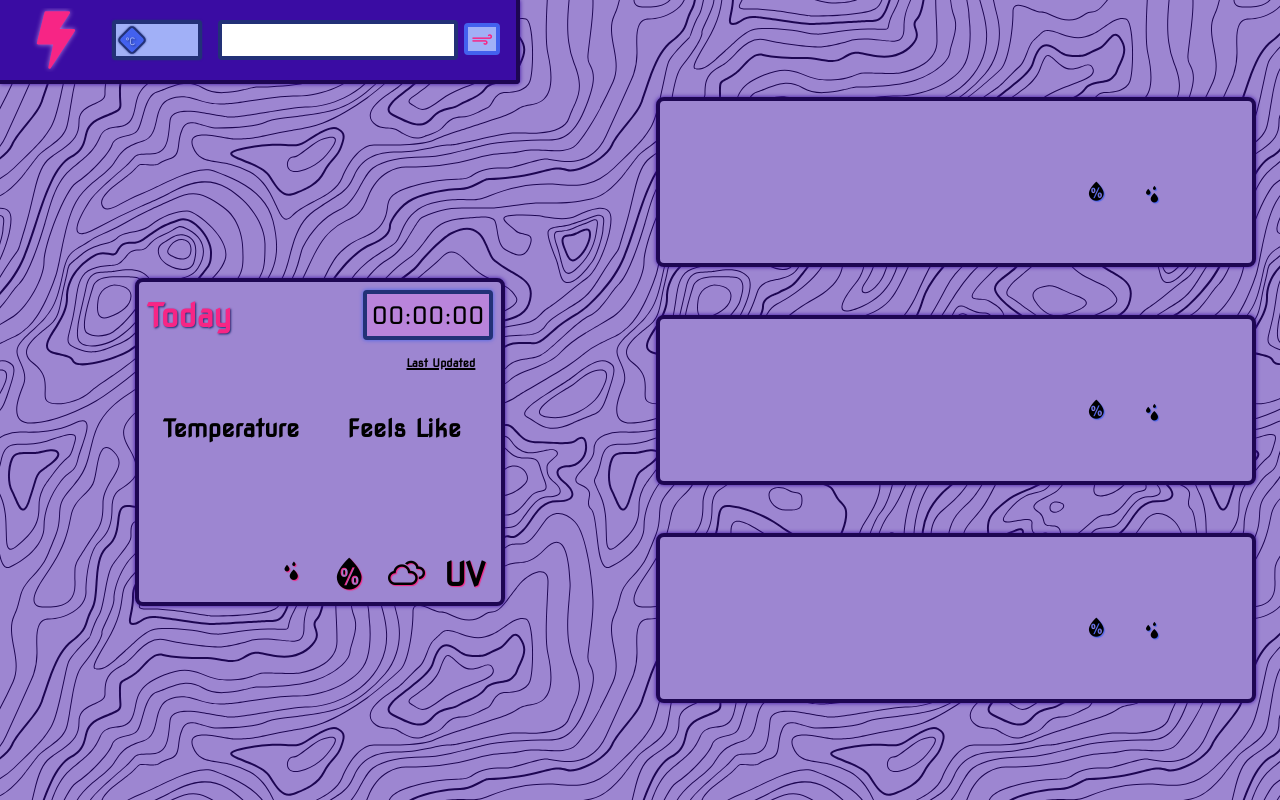
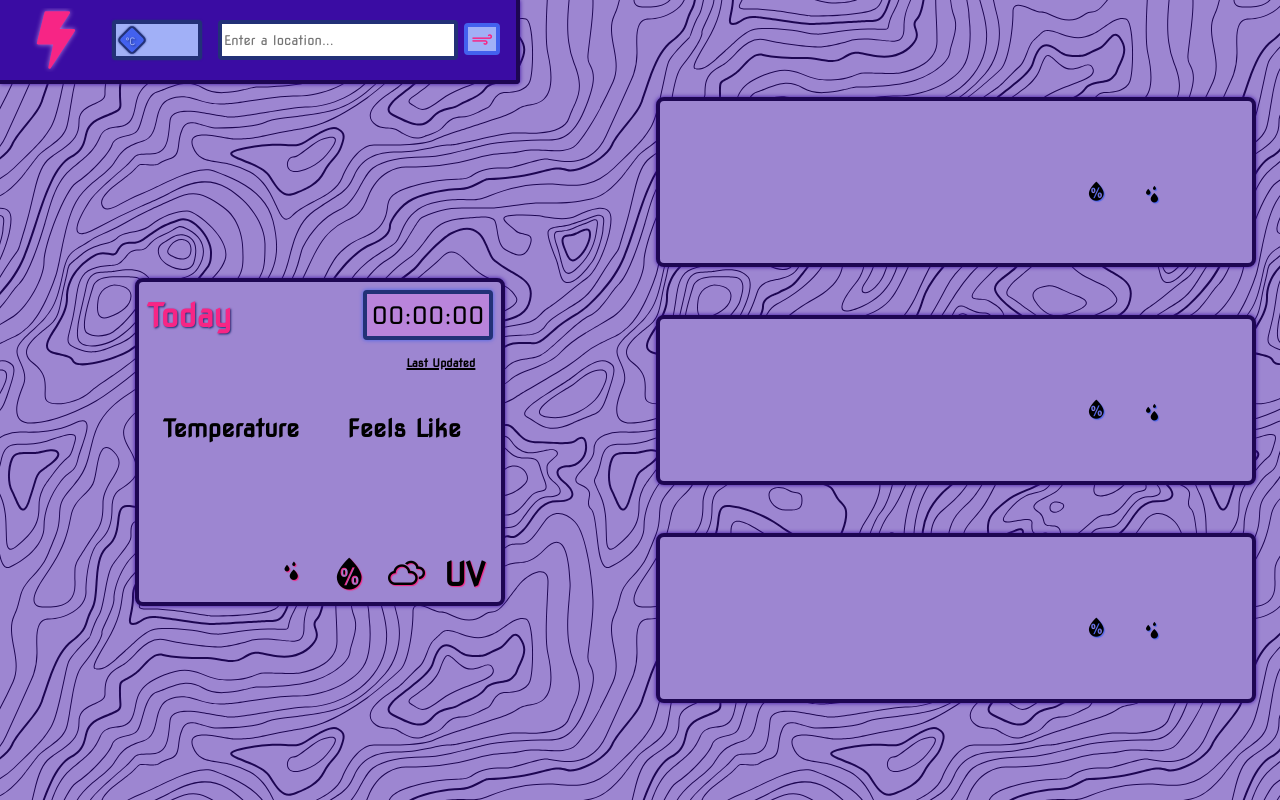
Before and after one commit to AngeloThys/weather-app, a plain HTML site: page index.html in a window 1280 px wide. Drawn offline with Linux system fonts and the light colour scheme; no server answers; a web font is replaced by a local one.

Commit message:
Add placeholder to the search bar as visual cue

```diff
--- a/index.html
+++ b/index.html
@@ -34,7 +34,7 @@
         </label>
       </div>
       <div class="search-container">
-        <input type="search" class="search" />
+        <input type="search" class="search" placeholder="Enter a location..."/>
         <i class="search__icon wi wi-strong-wind"></i>
       </div>
     </header>
```
